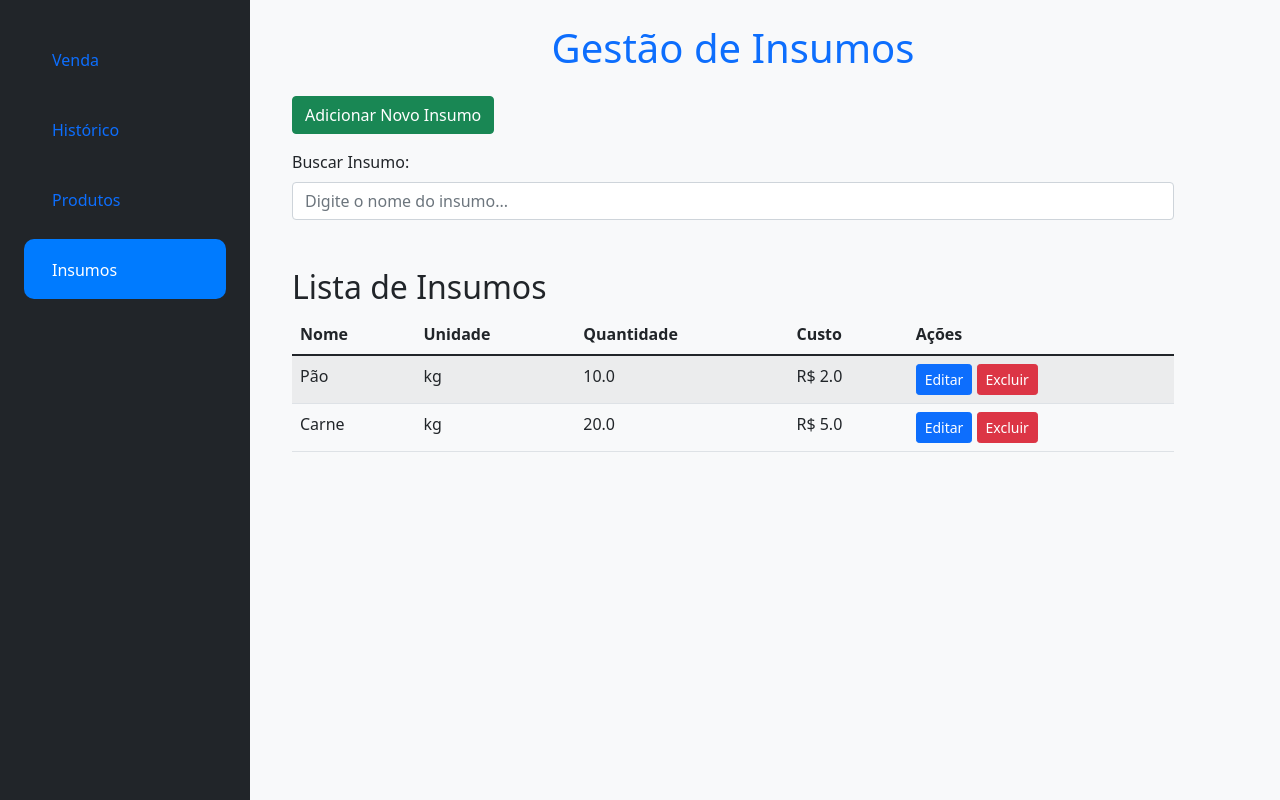
After one commit to PauloRicardo200419/ProgramaEspetinho, a Flask app: page /insumos in a window 1280 px wide. The commit adds this page. Run offline with Flask 3, Linux system fonts and the light colour scheme.

Commit message:
alteração e adição de insumos

```diff
--- a/app.py
+++ b/app.py
@@ -30,6 +30,14 @@ class Produto(db.Model):
     estoque = db.Column(db.Integer, default=0)
     imagem = db.Column(db.String(255))
     itens_venda = db.relationship('ItemVenda', back_populates='produto')
+
+class Insumo(db.Model):
+    id = db.Column(db.Integer, primary_key=True)
+    nome = db.Column(db.String(100), nullable=False)
+    unidade = db.Column(db.String(20), nullable=False)
+    quantidade = db.Column(db.Float, nullable=False)
+    custo = db.Column(db.Float, nullable=False)
+
 
 class Venda(db.Model):
     id = db.Column(db.Integer, primary_key=True)
@@ -119,6 +127,62 @@ def deletar_produto(id):
     db.session.commit()
     return redirect(url_for('produtos'))
 
+@app.route('/insumos', methods=['GET', 'POST'])
+def insumos():
+    if request.method == 'POST':
+        nome = request.form['nome']
+        unidade = request.form['unidade']
+        quantidade = request.form['quantidade']  # <- Alterado para 'quantidade'
+        custo = request.form['custo']
+
+        # Aqui você pode salvar no banco de dados
+        novo_insumo = Insumo(nome=nome, unidade=unidade, quantidade=quantidade, custo=custo)  # <- Alterado para 'quantidade'
+        db.session.add(novo_insumo)
+        db.session.commit()
+
+        return redirect(url_for('insumos'))
+
+    insumos = Insumo.query.all()
+    return render_template('insumos.html', insumos=insumos)
+
+
+
+
+@app.route('/editar_insumo/<int:id>', methods=['GET', 'POST'])
+def editar_insumo(id):
+    insumo = Insumo.query.get(id)
+
+    if request.method == 'POST':
+        insumo.nome = request.form['nome']
+        insumo.quantidade = int(request.form['quantidade'])
+        insumo.unidade = request.form['unidade']
+        db.session.commit()
+        return redirect(url_for('insumos'))
+
+    return render_template('editar_insumo.html', insumo=insumo)
+
+
+@app.route('/adicionar_estoque_insumo/<int:id>', methods=['GET', 'POST'])
+def adicionar_estoque_insumo(id):
+    insumo = Insumo.query.get(id)
+
+    if request.method == 'POST':
+        adicional = int(request.form['quantidade'])
+        insumo.quantidade += adicional
+        db.session.commit()
+        return redirect(url_for('insumos'))
+
+    return render_template('adicionar_estoque_insumo.html', insumo=insumo)
+
+
+@app.route('/deletar_insumo/<int:id>', methods=['POST'])
+def deletar_insumo(id):
+    insumo = Insumo.query.get(id)
+    db.session.delete(insumo)
+    db.session.commit()
+    return redirect(url_for('insumos'))
+
+
 #Venda
 
 @app.route('/venda', methods=['GET', 'POST'])
@@ -144,13 +208,25 @@ def venda():
                 nova_quantidade = int(request.form[quantidade_key])
                 produto = Produto.query.get(item['produto_id'])
 
-                # Atualiza o estoque: primeiro, reverte a quantidade anterior
-                produto.estoque += item['quantidade']  # Reverte o estoque do item anterior
-                produto.estoque -= nova_quantidade  # Atualiza com a nova quantidade
-                db.session.commit()  # Atualiza no banco de dados
+                # Calcular a diferença de estoque entre a quantidade atual e a nova
+                quantidade_atual_no_carrinho = item['quantidade']
+
+                # Caso a quantidade tenha aumentado
+                if nova_quantidade > quantidade_atual_no_carrinho:
+                    diferenca = nova_quantidade - quantidade_atual_no_carrinho  # A quantidade aumentou
+                    if produto.estoque < diferenca:
+                        flash(f"Estoque insuficiente para {produto.nome}. Disponível: {produto.estoque}", 'danger')
+                        return redirect(url_for('venda'))
+                    produto.estoque -= diferenca  # Subtrai do estoque
+                # Caso a quantidade tenha diminuído
+                elif nova_quantidade < quantidade_atual_no_carrinho:
+                    diferenca = quantidade_atual_no_carrinho - nova_quantidade  # A quantidade diminuiu
+                    produto.estoque += diferenca  # Adiciona de volta ao estoque
 
                 # Atualiza a quantidade no carrinho
                 item['quantidade'] = nova_quantidade
+
+                db.session.commit()  # Atualiza o estoque no banco de dados
                 session.modified = True
 
         # Capturar a observação
@@ -169,18 +245,17 @@ def venda():
                 return redirect(url_for('venda'))
 
             # Verifica se o produto já está no carrinho
-            for item in session['carrinho']:
-                if item['produto_id'] == produto_id:
-                    item['quantidade'] += quantidade
-                    produto.estoque -= quantidade  # Atualiza o estoque ao adicionar no carrinho
-                    db.session.commit()  # Atualiza o estoque no banco
-                    session.modified = True
-                    return redirect(url_for('venda'))
+            produto_no_carrinho = next((item for item in session['carrinho'] if item['produto_id'] == produto_id), None)
+            if produto_no_carrinho:
+                # Se o produto já estiver no carrinho, atualiza a quantidade
+                produto_no_carrinho['quantidade'] = quantidade
+            else:
+                # Se não, adiciona ao carrinho
+                session['carrinho'].append({'produto_id': produto_id, 'quantidade': quantidade})
 
-            # Adiciona item ao carrinho
-            session['carrinho'].append({'produto_id': produto_id, 'quantidade': quantidade})
-            produto.estoque -= quantidade  # Atualiza o estoque ao adicionar no carrinho
-            db.session.commit()  # Atualiza o estoque no banco
+            # Atualiza o estoque do produto no banco
+            produto.estoque -= quantidade
+            db.session.commit()
             session.modified = True
 
     carrinho = []
@@ -203,6 +278,10 @@ def venda():
 
     # Passa a observação para o template
     return render_template('venda.html', produtos=produtos, carrinho=carrinho, total=total, observacao=session.get('observacao', ''))
+
+
+
+
 
 
 
--- a/templates/historico.html
+++ b/templates/historico.html
@@ -20,6 +20,11 @@
                     <li class="nav-item">
                         <a class="nav-link {% if request.endpoint == 'produtos' %} active {% endif %}" href="{{ url_for('produtos') }}">
                             <i class="bi bi-box"></i> <span class="ms-2">Produtos</span>
+                        </a>
+                    </li>
+                    <li class="nav-item">
+                        <a class="nav-link {% if request.endpoint == 'insumos' %} active {% endif %}" href="{{ url_for('insumos') }}">
+                            <i class="bi bi-box"></i> <span class="ms-2">Insumos</span>
                         </a>
                     </li>
                 </ul>
--- /dev/null
+++ b/templates/insumos.html
@@ -0,0 +1,179 @@
+{% extends 'base.html' %}
+
+{% block content %}
+<div class="d-flex flex-column flex-md-row">
+    <!-- Sidebar -->
+    <nav class="col-md-3 col-lg-2 d-md-block bg-dark text-white sidebar p-4">
+        <div class="position-sticky">
+            <ul class="nav flex-column">
+                <li class="nav-item">
+                    <a class="nav-link {% if request.endpoint == 'venda' %} active {% endif %}" href="{{ url_for('venda') }}">
+                        <i class="bi bi-cart"></i> <span class="ms-2">Venda</span>
+                    </a>
+                </li>
+                <li class="nav-item">
+                    <a class="nav-link {% if request.endpoint == 'historico' %} active {% endif %}" href="{{ url_for('historico') }}">
+                        <i class="bi bi-journal-text"></i> <span class="ms-2">Histórico</span>
+                    </a>
+                </li>
+                <li class="nav-item">
+                    <a class="nav-link {% if request.endpoint == 'produtos' %} active {% endif %}" href="{{ url_for('produtos') }}">
+                        <i class="bi bi-box"></i> <span class="ms-2">Produtos</span>
+                    </a>
+                </li>
+                <li class="nav-item">
+                    <a class="nav-link {% if request.endpoint == 'insumos' %} active {% endif %}" href="{{ url_for('insumos') }}">
+                        <i class="bi bi-box"></i> <span class="ms-2">Insumos</span>
+                    </a>
+                </li>
+            </ul>
+        </div>
+    </nav>
+
+        <!-- Main Content -->
+        <main class="col-md-9 ms-sm-auto col-lg-10 px-4 main-content">
+            <h1 class="mb-4 text-center text-primary">Gestão de Insumos</h1>
+
+            <!-- Botão para abrir o modal de criação de insumo -->
+            <button class="btn btn-success mb-3" data-bs-toggle="modal" data-bs-target="#modalInsumo">
+                Adicionar Novo Insumo
+            </button>
+
+            <!-- Barra de busca -->
+            <div class="mb-3">
+                <label for="searchInsumo" class="form-label">Buscar Insumo:</label>
+                <input type="text" id="searchInsumo" class="form-control" onkeyup="buscarInsumo()" placeholder="Digite o nome do insumo...">
+            </div>
+
+            <!-- Tabela de insumos -->
+            <h2 class="mt-5">Lista de Insumos</h2>
+            <table class="table table-striped" id="tabelaInsumos">
+                <thead>
+                    <tr>
+                        <th>Nome</th>
+                        <th>Unidade</th>
+                        <th>Quantidade</th>
+                        <th>Custo</th>
+                        <th>Ações</th>
+                    </tr>
+                </thead>
+                <tbody>
+                    {% for insumo in insumos %}
+                    <tr>
+                        <td>{{ insumo.nome }}</td>
+                        <td>{{ insumo.unidade }}</td>
+                        <td>{{ insumo.quantidade }}</td>
+                        <td>R$ {{ insumo.custo|round(2) }}</td>
+                        <td>
+                            <a href="{{ url_for('editar_insumo', id=insumo.id) }}" class="btn btn-primary btn-sm">Editar</a>
+                            <form action="{{ url_for('deletar_insumo', id=insumo.id) }}" method="POST" style="display:inline;">
+                                <button type="submit" class="btn btn-danger btn-sm" onclick="return confirm('Deseja excluir este insumo?')">Excluir</button>
+                            </form>
+                        </td>
+                    </tr>
+                    {% endfor %}
+                </tbody>
+            </table>
+
+            <!-- Modal de criação de insumo -->
+            <div class="modal fade" id="modalInsumo" tabindex="-1" aria-labelledby="modalInsumoLabel" aria-hidden="true">
+                <div class="modal-dialog">
+                    <div class="modal-content">
+                        <div class="modal-header">
+                            <h5 class="modal-title" id="modalInsumoLabel">Adicionar Novo Insumo</h5>
+                            <button type="button" class="btn-close" data-bs-dismiss="modal" aria-label="Fechar"></button>
+                        </div>
+                        <div class="modal-body">
+                            <form action="{{ url_for('insumos') }}" method="POST">
+                                <div class="mb-3">
+                                    <label for="nome" class="form-label">Nome:</label>
+                                    <input type="text" name="nome" id="nome" class="form-control" required>
+                                </div>
+                                <div class="mb-3">
+                                    <label for="unidade" class="form-label">Unidade (ex: kg, m, L):</label>
+                                    <input type="text" name="unidade" id="unidade" class="form-control" required>
+                                </div>
+                                <div class="mb-3">
+                                    <label for="quantidade" class="form-label">Quantidade:</label>
+                                    <input type="number" name="quantidade" id="quantidade" class="form-control" required>
+                                </div>
+                                <div class="mb-3">
+                                    <label for="custo" class="form-label">Custo Unitário:</label>
+                                    <input type="number" name="custo" id="custo" class="form-control" step="0.01" required>
+                                </div>
+                                <button type="submit" class="btn btn-success">Adicionar Insumo</button>
+                                <button type="button" class="btn btn-secondary" data-bs-dismiss="modal">Cancelar</button>
+                            </form>
+                        </div>
+                    </div>
+                </div>
+            </div>
+        </main>
+    </div>
+</div>
+
+<script>
+    function buscarInsumo() {
+        var input = document.getElementById("searchInsumo");
+        var filter = input.value.toLowerCase();
+        var table = document.getElementById("tabelaInsumos");
+        var tr = table.getElementsByTagName("tr");
+
+        for (var i = 0; i < tr.length; i++) {
+            var td = tr[i].getElementsByTagName("td")[0]; // Nome do insumo
+            if (td) {
+                var txtValue = td.textContent || td.innerText;
+                tr[i].style.display = txtValue.toLowerCase().indexOf(filter) > -1 ? "" : "none";
+            }
+        }
+    }
+</script>
+
+<style>
+    body {
+        background-color: #f8f9fa;
+    }
+
+    .sidebar {
+        position: fixed;
+        top: 0;
+        left: 0;
+        height: 100vh;
+        width: 250px;
+        padding-top: 20px;
+        background-color: #343a40;
+        color: #fff;
+    }
+
+    .sidebar .nav-link {
+        font-size: 16px;
+        padding: 15px 20px;
+        margin: 5px 0;
+        border-radius: 10px;
+        transition: background-color 0.3s ease;
+    }
+
+    .sidebar .nav-link.active {
+        background-color: #007bff;
+        color: white;
+    }
+
+    .sidebar .nav-link:hover {
+        background-color: #495057;
+        color: #fff;
+    }
+
+    .sidebar i {
+        font-size: 20px;
+    }
+
+    .btn-lg {
+        border-radius: 1rem;
+    }
+
+    .card-title {
+        font-size: 1.25rem;
+    }
+</style>
+
+{% endblock %}
--- a/templates/produtos.html
+++ b/templates/produtos.html
@@ -20,6 +20,11 @@
                     <li class="nav-item">
                         <a class="nav-link {% if request.endpoint == 'produtos' %} active {% endif %}" href="{{ url_for('produtos') }}">
                             <i class="bi bi-box"></i> <span class="ms-2">Produtos</span>
+                        </a>
+                    </li>
+                    <li class="nav-item">
+                        <a class="nav-link {% if request.endpoint == 'insumos' %} active {% endif %}" href="{{ url_for('insumos') }}">
+                            <i class="bi bi-box"></i> <span class="ms-2">Insumos</span>
                         </a>
                     </li>
                 </ul>
```
Also changed, not shown: migrations/versions/659bbf8596cf_adicionando_coluna_custo_à_tabela_insumo.py (added, +46 -0 lines), migrations/versions/714148255ee6_adiciona_campo_estoque_ao_insumo.py (added, +38 -0 lines), models.py (+7 -0 lines), templates/editar_insumo.html (added, +27 -0 lines), templates/venda.html (+22 -6 lines), instance/database.db.
